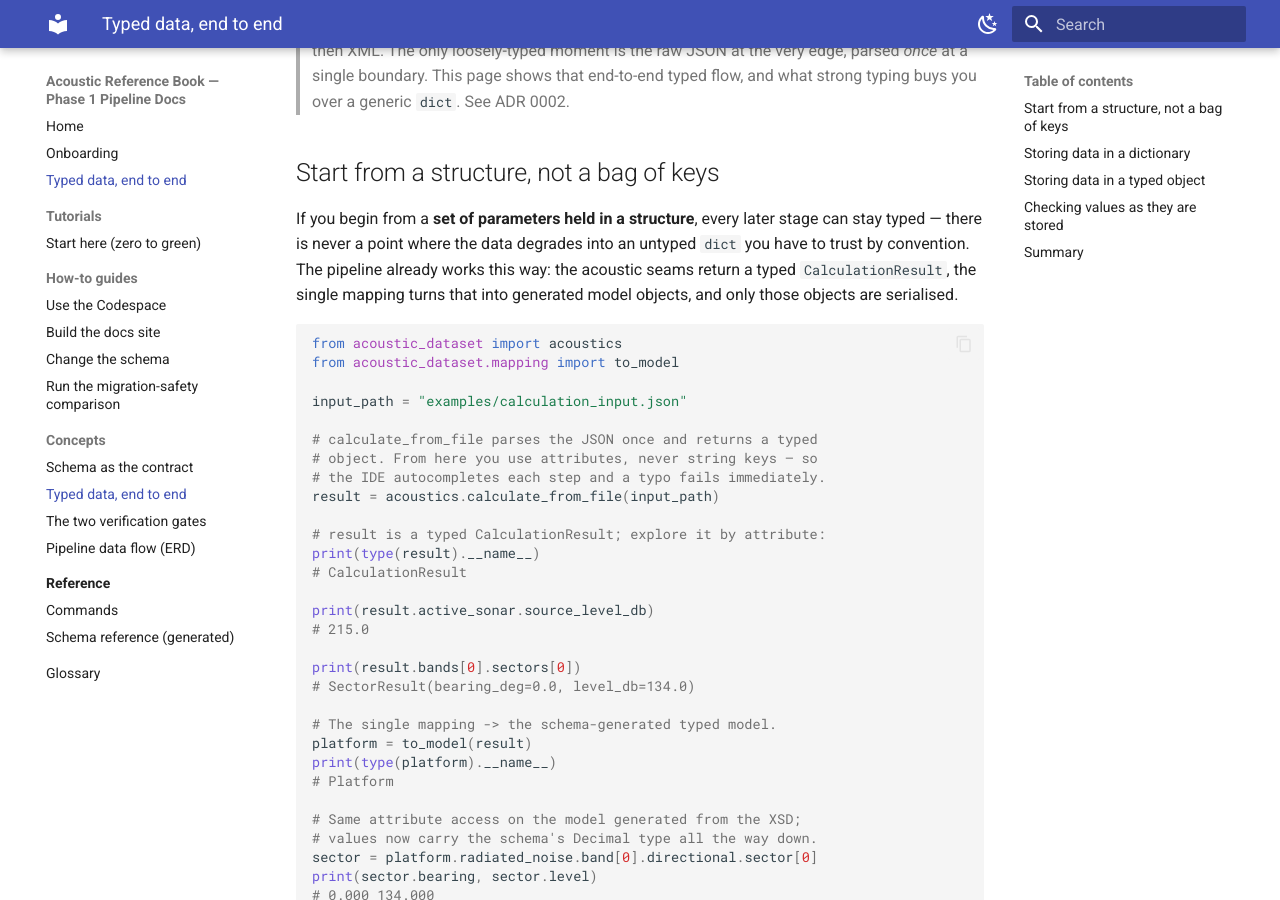
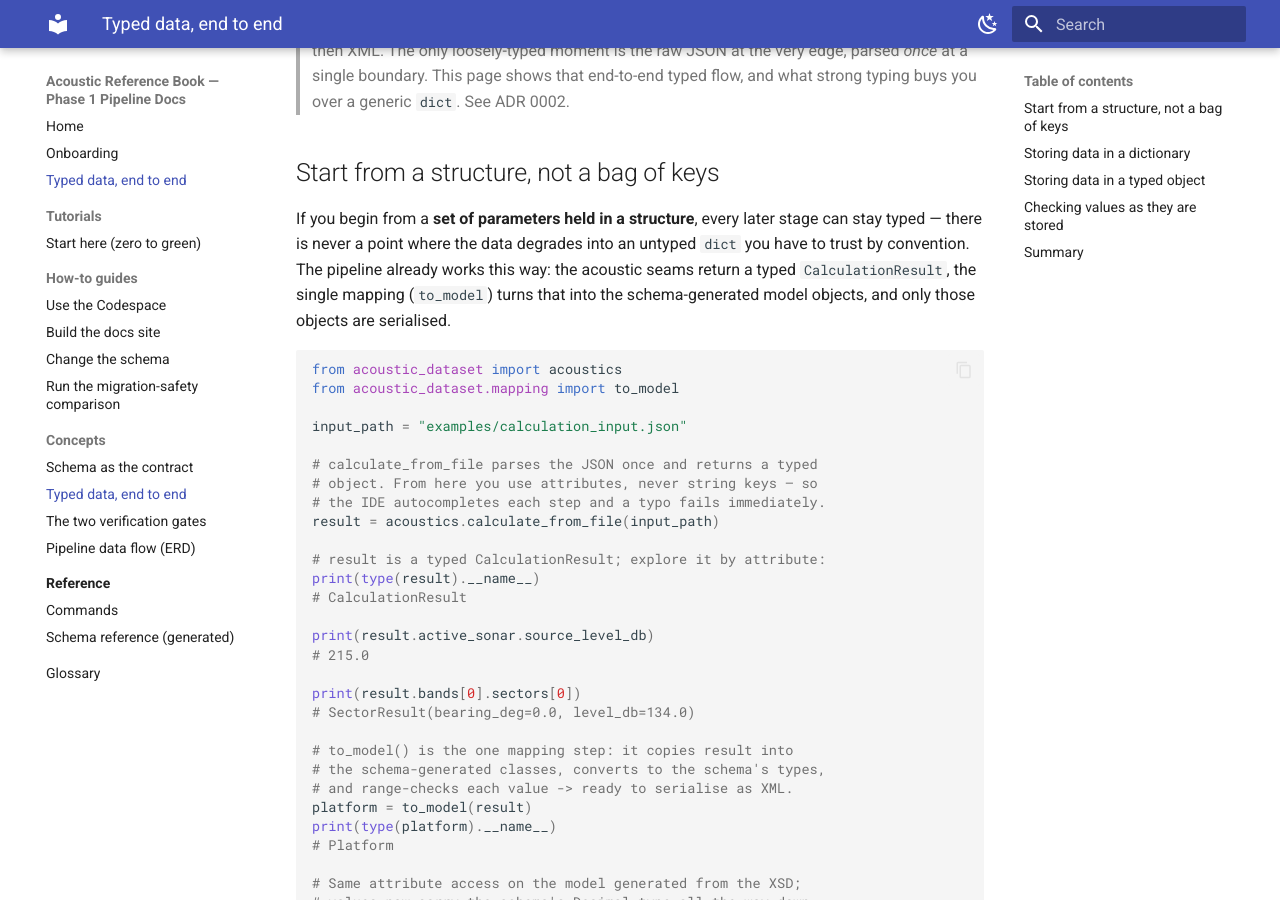
Before and after one commit to DeepBlueCLtd/python-party, an MkDocs documentation site: the page built from docs/concepts/typed-vs-dicts.md, in a window 1280 px wide and 900 px high, scrolled down 193 px. Built offline with MkDocs 1.6.1 and Material for MkDocs 9.7.7, drawn with Linux system fonts in a browser that asks for light colours.

Commit message:
docs: explain what to_model() does in the typed-data example
The jump to "platform = to_model(result)" was unexplained. Expand the inline
comment so it is self-describing — to_model copies the calculation result into
the schema-generated classes, converts to the schema's types, and range-checks
each value before serialisation — and name to_model in the intro prose so the
reader meets it before the code.

````diff
--- a/docs/concepts/typed-vs-dicts.md
+++ b/docs/concepts/typed-vs-dicts.md
@@ -12,8 +12,8 @@
 If you begin from a **set of parameters held in a structure**, every later stage can stay
 typed — there is never a point where the data degrades into an untyped `dict` you have to
 trust by convention. The pipeline already works this way: the acoustic seams return a typed
-`CalculationResult`, the single mapping turns that into generated model objects, and only those
-objects are serialised.
+`CalculationResult`, the single mapping (`to_model`) turns that into the schema-generated model
+objects, and only those objects are serialised.
 
 ```python
 from acoustic_dataset import acoustics
@@ -36,7 +36,9 @@ print(result.active_sonar.source_level_db)
 print(result.bands[0].sectors[0])
 # SectorResult(bearing_deg=0.0, level_db=134.0)
 
-# The single mapping -> the schema-generated typed model.
+# to_model() is the one mapping step: it copies result into
+# the schema-generated classes, converts to the schema's types,
+# and range-checks each value -> ready to serialise as XML.
 platform = to_model(result)
 print(type(platform).__name__)
 # Platform
````
